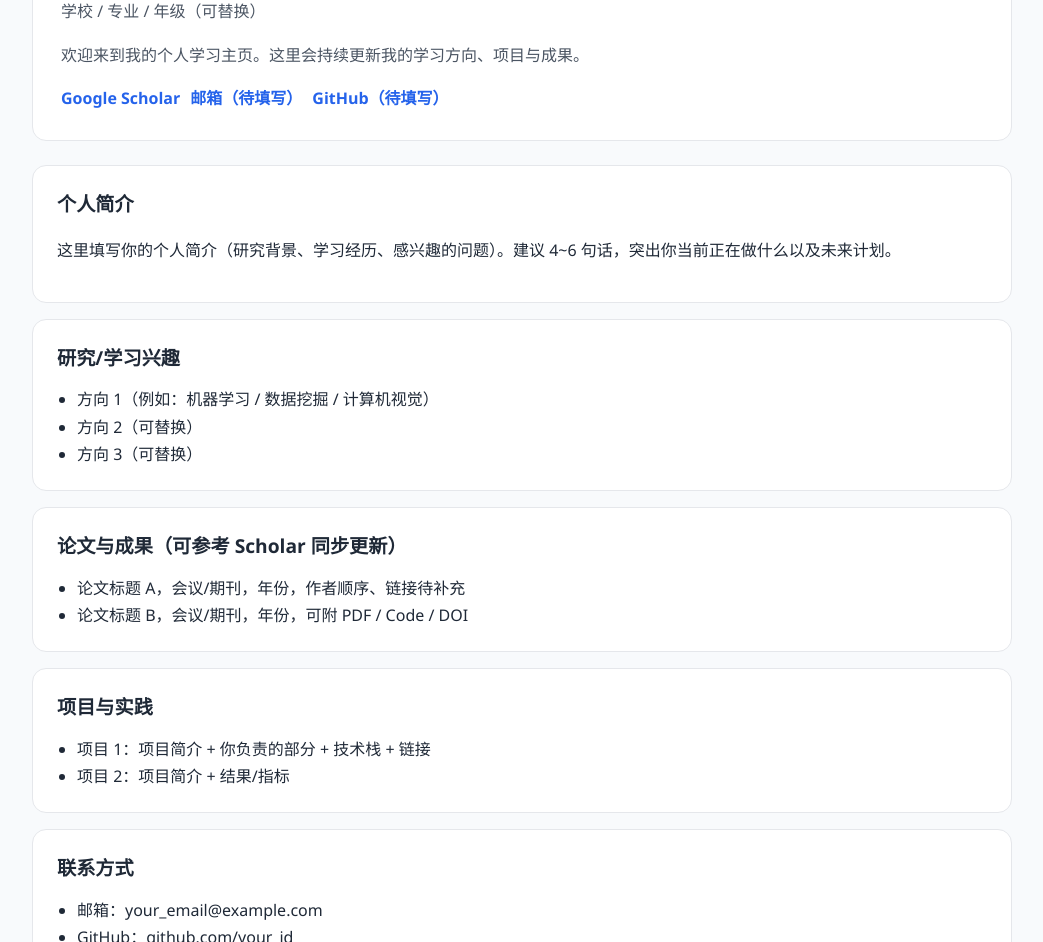
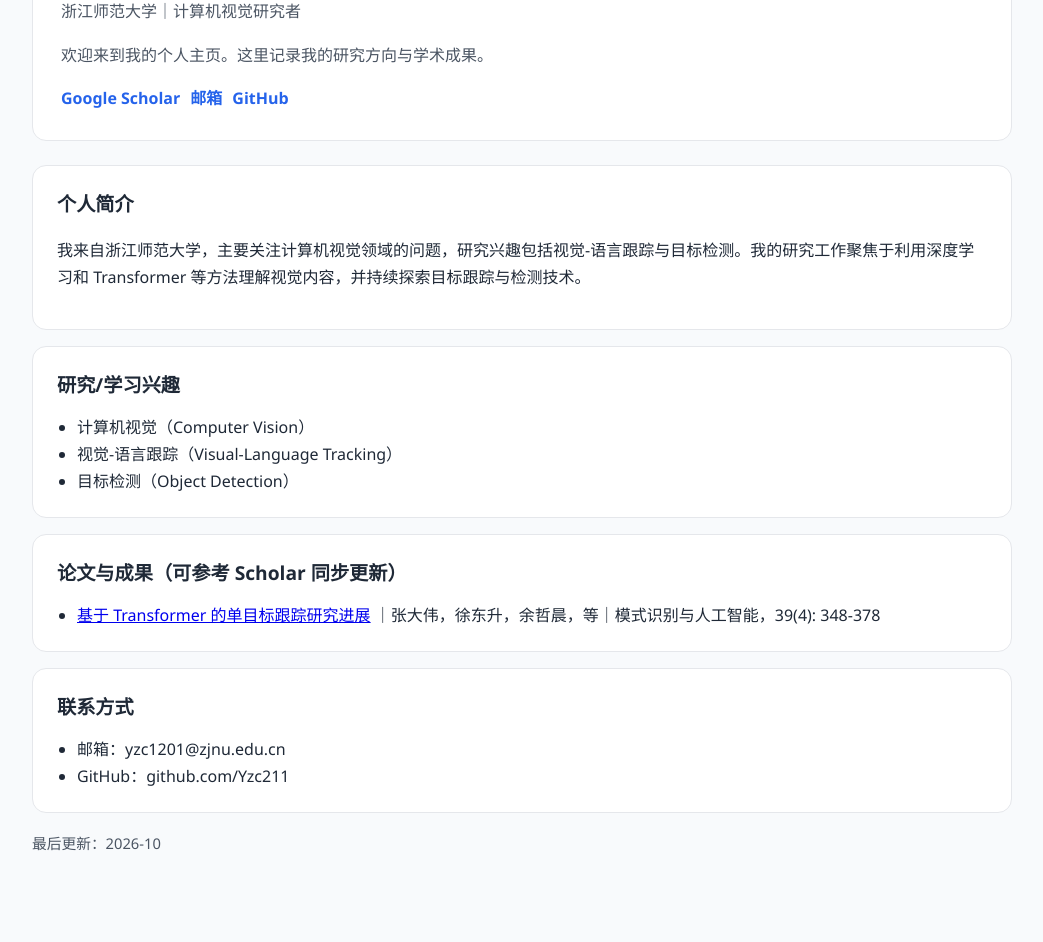
Before and after one commit to Yzc211/Yzc211.github.io, a plain HTML site: page index.html in a window 1280 px wide. Shown: the part 133-1075 px from the top of the page, without its empty margins (118-1161 px from the left). Drawn offline with Linux system fonts and the light colour scheme.

Commit message:
Customize personal homepage
Co-authored-by: Copilot <223556219+Copilot@users.noreply.github.com>

```diff
--- a/index.html
+++ b/index.html
@@ -3,7 +3,7 @@
   <head>
     <meta charset="UTF-8" />
     <meta name="viewport" content="width=device-width, initial-scale=1.0" />
-    <title>你的名字 | 个人学习主页</title>
+    <title>余哲晨 | 个人主页</title>
     <style>
       :root {
         color-scheme: light;
@@ -130,117 +130,102 @@
     <div class="container">
       <header>
         <div class="top-row">
-          <h1 data-i18n="name">你的姓名（可替换）</h1>
+          <h1 data-i18n="name">余哲晨</h1>
           <div class="lang-switch" role="group" aria-label="language switch">
             <button type="button" data-lang="zh" class="active">中文</button>
             <button type="button" data-lang="en">EN</button>
           </div>
         </div>
 
-        <p class="subtitle" data-i18n="subtitle">学校 / 专业 / 年级（可替换）</p>
-        <p class="note" data-i18n="welcome">欢迎来到我的个人学习主页。这里会持续更新我的学习方向、项目与成果。</p>
+        <p class="subtitle" data-i18n="subtitle">浙江师范大学｜计算机视觉研究者</p>
+        <p class="note" data-i18n="welcome">欢迎来到我的个人主页。这里记录我的研究方向与学术成果。</p>
         <div class="link-row">
           <a href="https://scholar.google.com/citations?view_op=list_works&hl=zh-CN&authuser=1&user=NsGJYVoAAAAJ" target="_blank" rel="noopener noreferrer">Google Scholar</a>
-          <a href="#" data-i18n="emailLink">邮箱（待填写）</a>
-          <a href="#" data-i18n="githubLink">GitHub（待填写）</a>
+          <a href="mailto:yzc1201@zjnu.edu.cn" data-i18n="emailLink">邮箱</a>
+          <a href="https://github.com/Yzc211" target="_blank" rel="noopener noreferrer" data-i18n="githubLink">GitHub</a>
         </div>
       </header>
 
       <main>
         <section>
           <h2 data-i18n="aboutTitle">个人简介</h2>
-          <p data-i18n="aboutBody">这里填写你的个人简介（研究背景、学习经历、感兴趣的问题）。建议 4~6 句话，突出你当前正在做什么以及未来计划。</p>
+          <p data-i18n="aboutBody">我来自浙江师范大学，主要关注计算机视觉领域的问题，研究兴趣包括视觉-语言跟踪与目标检测。我的研究工作聚焦于利用深度学习和 Transformer 等方法理解视觉内容，并持续探索目标跟踪与检测技术。</p>
         </section>
 
         <section>
           <h2 data-i18n="interestTitle">研究/学习兴趣</h2>
           <ul>
-            <li data-i18n="interest1">方向 1（例如：机器学习 / 数据挖掘 / 计算机视觉）</li>
-            <li data-i18n="interest2">方向 2（可替换）</li>
-            <li data-i18n="interest3">方向 3（可替换）</li>
+            <li data-i18n="interest1">计算机视觉（Computer Vision）</li>
+            <li data-i18n="interest2">视觉-语言跟踪（Visual-Language Tracking）</li>
+            <li data-i18n="interest3">目标检测（Object Detection）</li>
           </ul>
         </section>
 
         <section>
           <h2 data-i18n="pubTitle">论文与成果（可参考 Scholar 同步更新）</h2>
           <ul>
-            <li data-i18n="pub1">论文标题 A，会议/期刊，年份，作者顺序、链接待补充</li>
-            <li data-i18n="pub2">论文标题 B，会议/期刊，年份，可附 PDF / Code / DOI</li>
-          </ul>
-        </section>
-
-        <section>
-          <h2 data-i18n="projectTitle">项目与实践</h2>
-          <ul>
-            <li data-i18n="project1">项目 1：项目简介 + 你负责的部分 + 技术栈 + 链接</li>
-            <li data-i18n="project2">项目 2：项目简介 + 结果/指标</li>
+            <li>
+              <a href="https://scholar.google.com/citations?view_op=view_citation&hl=zh-CN&user=NsGJYVoAAAAJ&authuser=1&citation_for_view=NsGJYVoAAAAJ:u5HHmVD_uO8C" target="_blank" rel="noopener noreferrer" data-i18n="pub1">基于 Transformer 的单目标跟踪研究进展</a>
+              <span data-i18n="pub1Meta">｜张大伟，徐东升，余哲晨，等｜模式识别与人工智能，39(4): 348-378</span>
+            </li>
           </ul>
         </section>
 
         <section>
           <h2 data-i18n="contactTitle">联系方式</h2>
           <ul>
-            <li data-i18n="contact1">邮箱：your_email@example.com</li>
-            <li data-i18n="contact2">GitHub：github.com/your_id</li>
-            <li data-i18n="contact3">其他：个人博客 / 微信公众号 / 领英（按需）</li>
+            <li data-i18n="contact1">邮箱：yzc1201@zjnu.edu.cn</li>
+            <li data-i18n="contact2">GitHub：github.com/Yzc211</li>
           </ul>
         </section>
       </main>
 
-      <footer data-i18n="footer">最后更新：2026-10（可手动修改）</footer>
+      <footer data-i18n="footer">最后更新：2026-10</footer>
     </div>
 
     <script>
       const translations = {
         zh: {
-          title: "你的名字 | 个人学习主页",
-          name: "你的姓名（可替换）",
-          subtitle: "学校 / 专业 / 年级（可替换）",
-          welcome: "欢迎来到我的个人学习主页。这里会持续更新我的学习方向、项目与成果。",
-          emailLink: "邮箱（待填写）",
-          githubLink: "GitHub（待填写）",
+          title: "余哲晨 | 个人主页",
+          name: "余哲晨",
+          subtitle: "浙江师范大学｜计算机视觉研究者",
+          welcome: "欢迎来到我的个人主页。这里记录我的研究方向与学术成果。",
+          emailLink: "邮箱",
+          githubLink: "GitHub",
           aboutTitle: "个人简介",
-          aboutBody: "这里填写你的个人简介（研究背景、学习经历、感兴趣的问题）。建议 4~6 句话，突出你当前正在做什么以及未来计划。",
+          aboutBody: "我来自浙江师范大学，主要关注计算机视觉领域的问题，研究兴趣包括视觉-语言跟踪与目标检测。我的研究工作聚焦于利用深度学习和 Transformer 等方法理解视觉内容，并持续探索目标跟踪与检测技术。",
           interestTitle: "研究/学习兴趣",
-          interest1: "方向 1（例如：机器学习 / 数据挖掘 / 计算机视觉）",
-          interest2: "方向 2（可替换）",
-          interest3: "方向 3（可替换）",
+          interest1: "计算机视觉（Computer Vision）",
+          interest2: "视觉-语言跟踪（Visual-Language Tracking）",
+          interest3: "目标检测（Object Detection）",
           pubTitle: "论文与成果（可参考 Scholar 同步更新）",
-          pub1: "论文标题 A，会议/期刊，年份，作者顺序、链接待补充",
-          pub2: "论文标题 B，会议/期刊，年份，可附 PDF / Code / DOI",
-          projectTitle: "项目与实践",
-          project1: "项目 1：项目简介 + 你负责的部分 + 技术栈 + 链接",
-          project2: "项目 2：项目简介 + 结果/指标",
+          pub1: "基于 Transformer 的单目标跟踪研究进展",
+          pub1Meta: "｜张大伟，徐东升，余哲晨，等｜模式识别与人工智能，39(4): 348-378",
           contactTitle: "联系方式",
-          contact1: "邮箱：your_email@example.com",
-          contact2: "GitHub：github.com/your_id",
-          contact3: "其他：个人博客 / 微信公众号 / 领英（按需）",
-          footer: "最后更新：2026-10（可手动修改）"
+          contact1: "邮箱：yzc1201@zjnu.edu.cn",
+          contact2: "GitHub：github.com/Yzc211",
+          footer: "最后更新：2026-10"
         },
         en: {
-          title: "Your Name | Personal Learning Homepage",
-          name: "Your Name (Editable)",
-          subtitle: "University / Major / Grade (Editable)",
-          welcome: "Welcome to my personal learning homepage. I will keep updating my interests, projects, and outcomes here.",
-          emailLink: "Email (to be filled)",
-          githubLink: "GitHub (to be filled)",
+          title: "Yu ZheChen | Personal Homepage",
+          name: "Yu ZheChen",
+          subtitle: "Zhejiang Normal University | Computer Vision Researcher",
+          welcome: "Welcome to my personal homepage, where I share my research interests and academic work.",
+          emailLink: "Email",
+          githubLink: "GitHub",
           aboutTitle: "About Me",
-          aboutBody: "Write your profile here (research background, learning experience, and topics of interest). 4-6 sentences are recommended.",
+          aboutBody: "I am affiliated with Zhejiang Normal University and work on problems in computer vision, with research interests in visual-language tracking and object detection. My work explores deep learning and Transformer-based methods for visual understanding, tracking, and detection.",
           interestTitle: "Research / Learning Interests",
-          interest1: "Interest 1 (e.g., Machine Learning / Data Mining / Computer Vision)",
-          interest2: "Interest 2 (Editable)",
-          interest3: "Interest 3 (Editable)",
+          interest1: "Computer Vision",
+          interest2: "Visual-Language Tracking",
+          interest3: "Object Detection",
           pubTitle: "Publications & Outputs (sync with Scholar)",
-          pub1: "Paper A, Venue/Journal, Year, author order and link to be added",
-          pub2: "Paper B, Venue/Journal, Year, optional PDF / Code / DOI",
-          projectTitle: "Projects & Practice",
-          project1: "Project 1: summary + your role + tech stack + link",
-          project2: "Project 2: summary + results/metrics",
+          pub1: "Research Progress on Transformer-Based Single Object Tracking",
+          pub1Meta: " | Dawei Zhang, Dongsheng Xu, Zhechen Yu, et al. | Pattern Recognition and Artificial Intelligence, 39(4): 348-378",
           contactTitle: "Contact",
-          contact1: "Email: your_email@example.com",
-          contact2: "GitHub: github.com/your_id",
-          contact3: "Others: Blog / WeChat public account / LinkedIn (optional)",
-          footer: "Last updated: 2026-10 (editable)"
+          contact1: "Email: yzc1201@zjnu.edu.cn",
+          contact2: "GitHub: github.com/Yzc211",
+          footer: "Last updated: 2026-10"
         }
       };
 
```
